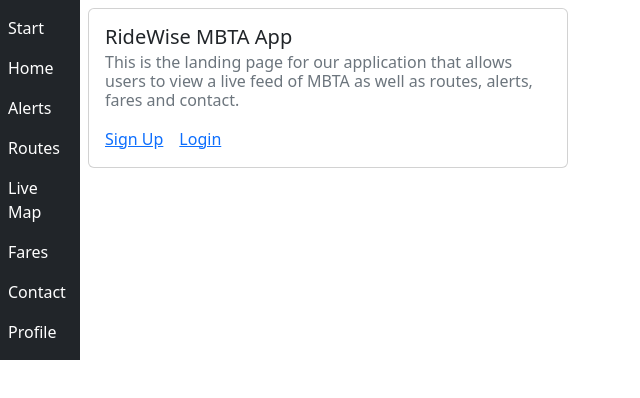
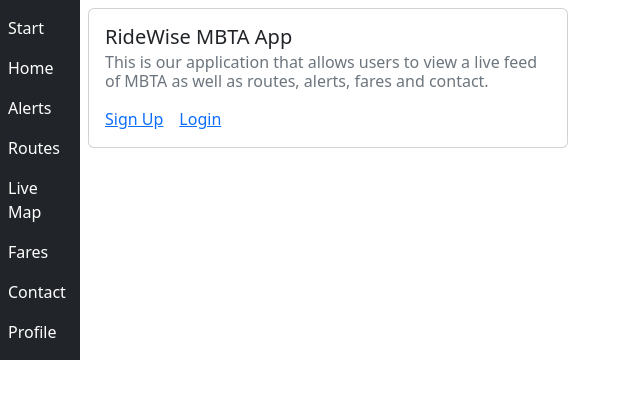
Before and after one commit to rdfioravanti/RideWise-MBTA-Application, a React (Create React App) app in the folder frontend/: page / in a window 1280 px wide. Shown: the top 398 px of the page, without its empty margins (0-640 px from the left). Built offline with nearby package versions, Linux system fonts and the light colour scheme.

Commit message:
landing page

```diff
--- a/frontend/src/components/pages/landingPage.js
+++ b/frontend/src/components/pages/landingPage.js
@@ -10,7 +10,7 @@
         <Card style={{ width: '30rem' }} className="mx-2 my-2">
         <Card.Body>
           <Card.Title>RideWise MBTA App</Card.Title>
-          <Card.Subtitle className="mb-2 text-muted">This is the landing page for our application that allows users to view a live feed of MBTA as well as routes, alerts, fares and contact.</Card.Subtitle>
+          <Card.Subtitle className="mb-2 text-muted">This is our application that allows users to view a live feed of MBTA as well as routes, alerts, fares and contact.</Card.Subtitle>
           <Card.Text>
           </Card.Text>
           <Card.Link href="/signup">Sign Up</Card.Link>
```
